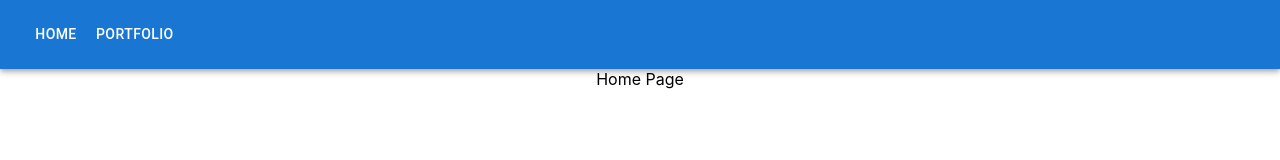
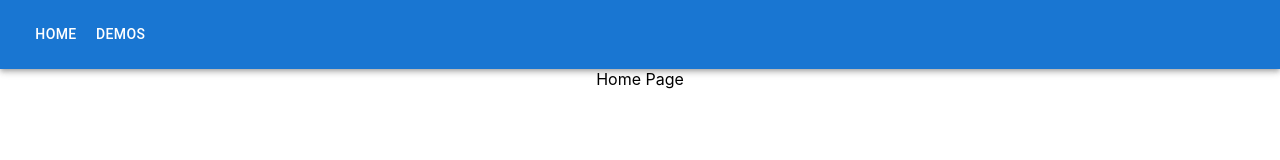
Before and after one commit to wynnblevins/Portfolio, a React (Create React App) app: page / in a window 1280 px wide. Shown: the top 160 px of the page. Built offline with nearby package versions, Linux system fonts and the light colour scheme.

Commit message:
playing with page routing

```diff
--- a/src/App.tsx
+++ b/src/App.tsx
@@ -11,7 +11,7 @@ function App() {
       <Routes>
         <Route path="/" element={<Home/>}></Route>
         <Route path="/home" element={<Home/>}></Route>
-        <Route path='/portfolio' element={<Portfolio />}></Route>
+        <Route path='/demos' element={<Portfolio />}></Route>
         <Route path='*' element={<NotFoundPage />}></Route>
       </Routes>
     </div>
--- a/src/components/Navbar.tsx
+++ b/src/components/Navbar.tsx
@@ -11,7 +11,7 @@ import Button from '@mui/material/Button';
 import MenuItem from '@mui/material/MenuItem';
 import { Link } from "react-router-dom";
 
-const pages = ['Home', 'Portfolio'];
+const pages = ['Home', 'Demos'];
 
 function Navbar() {
   const [anchorElNav, setAnchorElNav] = React.useState<null | HTMLElement>(null);
```
